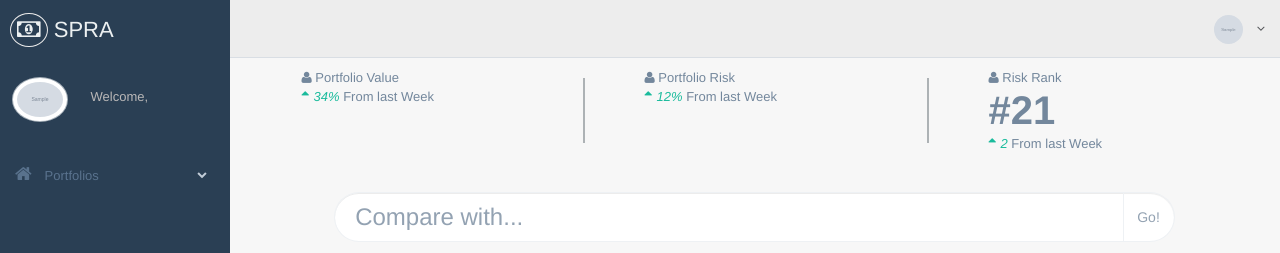
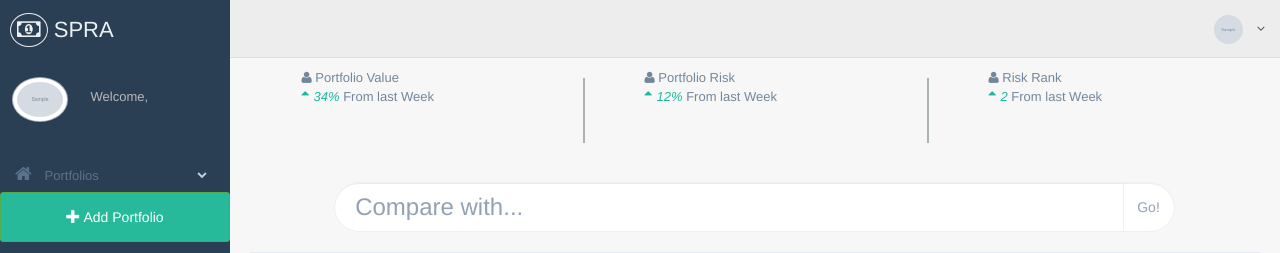
Before and after one commit to Stock-Portfolio-Risk-Analyzer/spr-web, a Django app: template stockportfolio/templates/index.html in a window 1280 px wide. Shown: the top 253 px of the page. Run offline with Django 3.2, Linux system fonts and the light colour scheme; the template is opened without the code that fills it: most values are stand-ins (such as "Sample title", 1, 10 or a date in 2020); grey boxes marked "Sample" are stand-in pictures; parts of the project's set-up code (start-up, migrations or seed data) failed here and were passed over; some libraries are stand-ins or nearby versions.

Commit message:
Finished adding and removing portfolios, refreshes as expected.

```diff
--- a/stockportfolio/api/api.py
+++ b/stockportfolio/api/api.py
@@ -58,7 +58,7 @@ def create_portfolio(request, user_id):
     if user is not None:
         portfolio = Portfolio.objects.create(portfolio_user=user)
         portfolio.save()
-        return HttpResponse(status=200)
+        return HttpResponse(json.dumps({"id" : portfolio.pk}), status=200)
     else:
         raise Http404
 
@@ -140,11 +140,11 @@ def modify_portfolio_form_post(request, portfolio_id):
         data = json.loads(data)
         invalid_stocks = _verify_stock_ticker_validity(data["symbols"], data["quantities"])
         if data is not None and len(invalid_stocks) == 0:
+            user_portfolio = get_object_or_404(Portfolio, portfolio_id=portfolio_id)
             for i in range(len(data["symbols"])):
                 stock = data["symbols"][str(i)]
                 quantity = int(data["quantities"][str(i)])
                 user_id = request.user.id
-                user_portfolio = get_object_or_404(Portfolio, portfolio_id=portfolio_id)
                 if user_portfolio.portfolio_user.pk is not request.user.pk:
                     return HttpResponse(status=403)
                 user_has_stock = user_portfolio.portfolio_stocks.filter(stock_ticker=stock).exists()
--- a/stockportfolio/api/urls.py
+++ b/stockportfolio/api/urls.py
@@ -9,7 +9,7 @@ urlpatterns = [
     url(r'^user/(?P<user_id>\d+)/getportfoliolist$', api.get_list_of_portfolios, name="get_portfolio_list_by_user"),
     url(r'^portfolio/(?P<portfolio_id>\d+)/addstock$', api.add_stock, name="add_stock"),
     url(r'^portfolio/(?P<portfolio_id>\d+)/removestock$', api.remove_stock, name="remove_stock"),
-    url(r'^portfolio/create(?P<user_id>\w+)$', api.create_portfolio, name="create_portfolio"),
+    url(r'^portfolio/create/(?P<user_id>\w+)$', api.create_portfolio, name="create_portfolio"),
     url(r'^portfolio/(?P<portfolio_id>\d+)/delete$', api.delete_portfolio, name="delete_portfolio"),
     url(r'^portfolio/(?P<portfolio_id>\d+)$', api.get_portfolio, name="get_portfolio"),
     url(r'^modify_account/(?P<username>\w+)/$', views.modify_account, name='modify_account'),
--- a/stockportfolio/static/js/custom.js
+++ b/stockportfolio/static/js/custom.js
@@ -49,13 +49,14 @@ $(function () {
 });
 
 /* Sidebar Menu active class */
-$(function () {
-    var url = window.location;
-    $('#sidebar-menu a[href="' + url + '"]').parent('li').addClass('current-page');
-    $('#sidebar-menu a').filter(function () {
-        return this.href == url;
-    }).parent('li').addClass('current-page').parent('ul').slideDown().parent().addClass('active');
-});
+/* TODO: Reimplement this functionality to ignore links with #section */
+//$(function () {
+//    var url = window.location;
+//    $('#sidebar-menu a[href="' + url + '"]').parent('li').addClass('current-page');
+//    $('#sidebar-menu a').filter(function () {
+//        return this.href == url;
+//    }).parent('li').addClass('current-page').parent('ul').slideDown().parent().addClass('active');
+//});
 
 /** ******  /left menu  *********************** **/
 /** ******  right_col height flexible  *********************** **/
--- a/stockportfolio/static/js/spr/diversity_charts.js
+++ b/stockportfolio/static/js/spr/diversity_charts.js
@@ -125,7 +125,9 @@ function loadDiversityGraphs() {
         $clone.find("td.market_value").text(stock.mkt_value)
         $("table#portfolio").append($clone)
     }
-
+    //Load Rank
+    $("#risk_rank").innerHTML = "" + user_portfolio.rank
 }
 
+
 loadDiversityGraphs();
--- a/stockportfolio/static/js/spr/modify_portfolio.js
+++ b/stockportfolio/static/js/spr/modify_portfolio.js
@@ -1,13 +1,13 @@
 /**
  * Created by enriqueespaillat on 4/6/16.
  */
-function populate_table(data) {
+function populate_table() {
     clear_table();
-    var stocks = data.stocks;
+    var stocks = user_portfolio.stocks;
     var currentCount = parseInt($("#stock-modify-count").val())
     for (var i = 0; i < stocks.length; i++) {
         var stock = stocks[i];
-        var $clone = $("#portfolio-table").find('tr.clone').clone(true).removeClass("hide").removeClass('clone')
+        var $clone = $("#portfolio-table").find('tr.clone').clone(true).removeClass("hide").removeClass('clone').addClass("perishable")
         $clone.find("input#symbol").val(stock.ticker).attr("readonly", "readonly")
         $clone.find("input#symbol").attr("name", "symbol_" + currentCount)
         $clone.find("input#quantity").val(stock.quantity)
@@ -20,11 +20,10 @@ function populate_table(data) {
 
 function clear_table() {
     //clear all rows except empty hidden row used to clone.
-    var $clone = $("#portfolio-table").find('tr.clone').clone(true);
-    $("#portfolio-table tbody tr").remove();
-    $("#portfolio-table tbody").append($clone)
+    $("#portfolio-table tbody tr.perishable").remove()
     //clear title
     $("#pname").val(user_portfolio.name)
+    $("#stock-modify-count").val(0)
 }
 
 $("#add-row").click(function () {
@@ -40,15 +39,30 @@ $("#delete-row").click(function () {
     $(this).closest("tr").hide()
 });
 
+$("#delete-portfolio-button").click(function() {
+    $.ajax({
+        url: "/api/portfolio/" + user_portfolio.portfolio_id + "/delete",
+        success: function (results) {
+            getDefaultPortfolio()
+            if(user_portfolio != null){
+                refreshToPortfolio(user_portfolio.portfolio_id)
+            }
+            $("#modifyPortfolio").modal('hide');
+        }
+    });
+});
+
 $("#save-button").click(function(e) {
     $clone = $('#modify-portfolio-form')
-    $clone.find("tr.hide.clone").remove()
     var form = {};
     form["symbols"] = {}
     form["quantities"] = {}
     $.each($clone.serializeArray(),
         function(i, field) {
             var dict = ""
+            if(field.name.split("_").pop() == "symbol"){
+                return true;
+            }
             if(field.name.indexOf("symbol") > -1){
                 var i = field.name.split("_").pop()
                 form["symbols"][i] = field.value
@@ -59,17 +73,18 @@ $("#save-button").click(function(e) {
                 form["name"] = field.value
             }
         });
+    form = JSON.stringify(form)
     var csrfToken = $clone.find("#csrf-token").val()
     $.ajax({
         url : "/api/portfolio/"+ user_portfolio.portfolio_id +"/modify",
         type: "post",
         data : {
-            "data": JSON.stringify(form),
+            "data": form,
             'csrfmiddlewaretoken': csrfToken
         },
         dataType: "json",
         success: function(results){
-            window.location.href = "/dashboard";
+            refreshToPortfolio(user_portfolio.portfolio_id)
         },
         error: function(data) {
             $("#modify-error #text").text(data.responseJSON.message)
@@ -79,4 +94,4 @@ $("#save-button").click(function(e) {
     e.preventDefault();
 });
 
-populate_table(user_portfolio);
+populate_table();
--- a/stockportfolio/static/js/spr/portfolio_selection.js
+++ b/stockportfolio/static/js/spr/portfolio_selection.js
@@ -2,24 +2,25 @@ function repopulateListOfPortfolios(selectedId) {
     var portfolioList = getListOfPortfolios();
     var html = "";
     for (var i = 0; i < portfolioList.length; i++) {
-        id = portfolioList[i].id;
-        name = portfolioList[i].name;
-        html += "<li data-portfolioid=" + id +"\" "
+        var id = portfolioList[i].id;
+        var name = portfolioList[i].name;
+        html += "<li data-portfolioid=" + id + " "
         if(id == selectedId){
-            html+= "class=\"currentpage\""
+            html+= "class=\"current-page\""
         }
         html+= "><a href=\"#\">" + name + "</a></li>";
     }
-    $(".portfolio-list").html(html);
+
+    $(".portfolio-list").html(html)
+    $(".portfolio-list").slideDown().addClass('active');
     $(".portfolio-list li").click(function(){
         refreshToPortfolio($(this).data("portfolioid"));
     });
-
 }
 
 function getListOfPortfolios(){
     var user_portfolio_list = null
-        url_portfolio_list = "/api/user/" + currentUser_id + "/getportfoliolist";
+        var url_portfolio_list = "/api/user/" + currentUser_id + "/getportfoliolist";
         $.ajax({
             url: url_portfolio_list,
             success: function (data) {
@@ -30,4 +31,15 @@ function getListOfPortfolios(){
     return user_portfolio_list;
 }
 
-repopulateListOfPortfolios();
+$("#add-portfolio").click(function(){
+    var url_portfolio_list = "/api/portfolio/create/" + currentUser_id
+        $.ajax({
+            url: url_portfolio_list,
+            success: function (data) {
+                portfolio_id = data.id;
+            },
+            async:false
+        });
+     refreshToPortfolio(portfolio_id);
+})
+repopulateListOfPortfolios(user_portfolio.portfolio_id);
--- a/stockportfolio/static/js/spr/reloading_portfolio.js
+++ b/stockportfolio/static/js/spr/reloading_portfolio.js
@@ -25,5 +25,6 @@ function refreshToPortfolio(portfolioId) {
         loadDiversityGraphs();
         loadAllGraphs();
         repopulateListOfPortfolios(portfolioId);
+        populate_table();
 }
 getDefaultPortfolio();
--- a/stockportfolio/templates/dashboard/portfolio_stats.html
+++ b/stockportfolio/templates/dashboard/portfolio_stats.html
@@ -20,7 +20,7 @@
         <div class="left"></div>
         <div class="right">
             <span class="count_top"><i class="fa fa-user"></i> Risk Rank</span>
-            <div class="count">#21</div>
+            <div id="risk_rank" class="count"></div>
             <span class="count_bottom"><i class="green"><i class="fa fa-sort-asc"></i>2 </i> From last Week</span>
         </div>
     </div>
--- a/stockportfolio/templates/dashboard/portfolios.html
+++ b/stockportfolio/templates/dashboard/portfolios.html
@@ -1,3 +1,5 @@
 <ul class="nav child_menu portfolio-list" style="display: none">
-
 </ul>
+<button id="add-portfolio" type="button" class="btn btn-success">
+    <span class="glyphicon glyphicon-plus"></span> Add Portfolio
+  </button>
--- a/stockportfolio/templates/modal/modify_portfolio.html
+++ b/stockportfolio/templates/modal/modify_portfolio.html
@@ -41,6 +41,7 @@
                     <input type="hidden" id="csrf-token" name="csrfmiddlewaretoken" value="{{ csrf_token }}">
                     <button id="add-row" class="btn btn-primary">Add Row</button>
                     <button id="save-button" class="btn btn-primary">Save</button>
+                    <button id="delete-portfolio-button" class="btn btn-danger">Permanently Remove Portfolio</button>
                 </form>
             </div>
         </div><!-- /.modal-content -->
```
